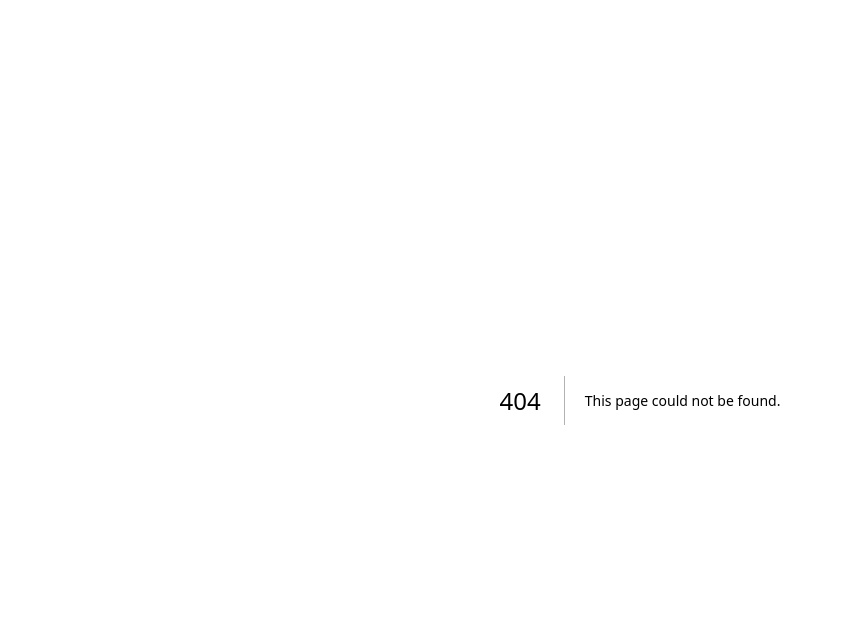
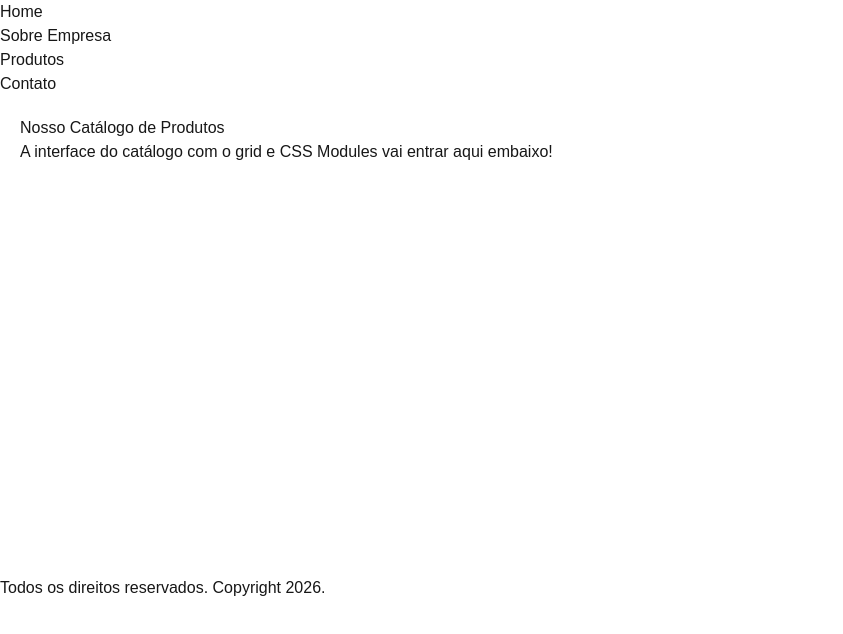
Before and after one commit to Callebe-Mendes/projectweb1site, a Next.js app in the folder teste/: page /produtos in a window 1280 px wide. Before the commit this address had no page. Shown: the top 634 px of the page, without its empty margins (0-843 px from the left). Built offline with nearby package versions, Linux system fonts and the light colour scheme.

Commit message:
Configurando as 5 rotas

```diff
--- a/teste/src/components/Menu/index.js
+++ b/teste/src/components/Menu/index.js
@@ -6,6 +6,7 @@ function Menu() {
       <ul>
         <li><Link href="/">Home</Link></li>
         <li><Link href="/about">Sobre Empresa</Link></li>
+        <li><Link href="/produtos">Produtos</Link></li>
         <li><Link href="/contact">Contato</Link></li>
       </ul>
     </nav>
--- /dev/null
+++ b/teste/src/pages/produto/[id].js
@@ -0,0 +1,24 @@
+import Menu from "@/components/Menu";
+import Footer from "@/components/Footer";
+import { useRouter } from "next/router";
+
+// Quando o Integrante 3 criar a lógica e interface de detalhes, vocês descomentam:
+// import ProdutoDetalheContent from "@/components/ProdutoDetalheContent";
+
+export default function ProdutoDetalhe() {
+  const router = useRouter();
+  const { id } = router.query;
+
+  return (
+    <>
+      <Menu />
+      <main style={{ padding: '20px', minHeight: '60vh' }}>
+        <h2>Detalhes do Produto ID: {id}</h2>
+        <p>A lógica do useState e os dados simulados do produto vão carregar aqui!</p>
+
+        {/* <ProdutoDetalheContent id={id} /> */}
+      </main>
+      <Footer />
+    </>
+  );
+}
--- /dev/null
+++ b/teste/src/pages/produtos.js
@@ -0,0 +1,20 @@
+import Menu from "@/components/Menu";
+import Footer from "@/components/Footer";
+
+// Quando o Integrante 2 criar a interface na pasta components, vocês vão descomentar a linha abaixo:
+// import ProdutosContent from "@/components/ProdutosContent";
+
+export default function Produtos() {
+  return (
+    <>
+      <Menu />
+      <main style={{ padding: '20px', minHeight: '60vh' }}>
+        <h2>Nosso Catálogo de Produtos</h2>
+        <p>A interface do catálogo com o grid e CSS Modules vai entrar aqui embaixo!</p>
+
+        {/* <ProdutosContent /> */}
+      </main>
+      <Footer />
+    </>
+  );
+}
```
